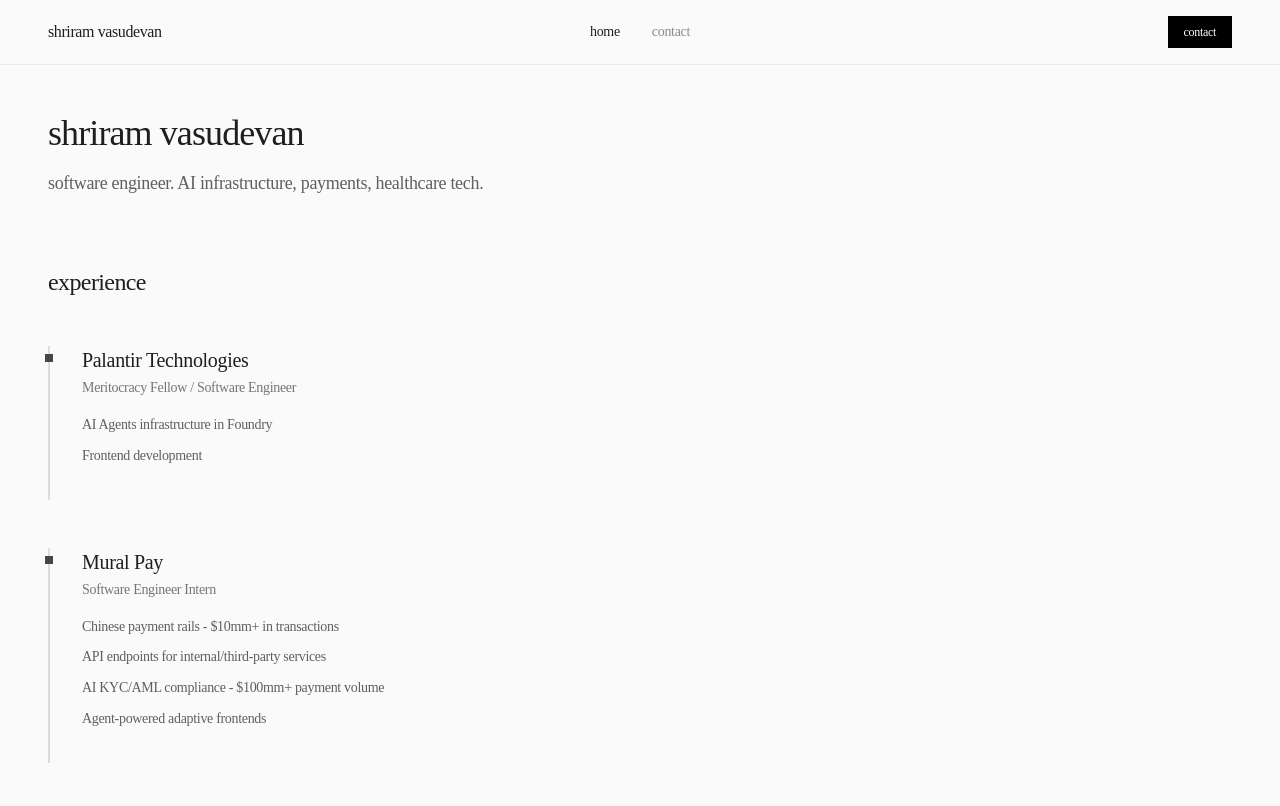
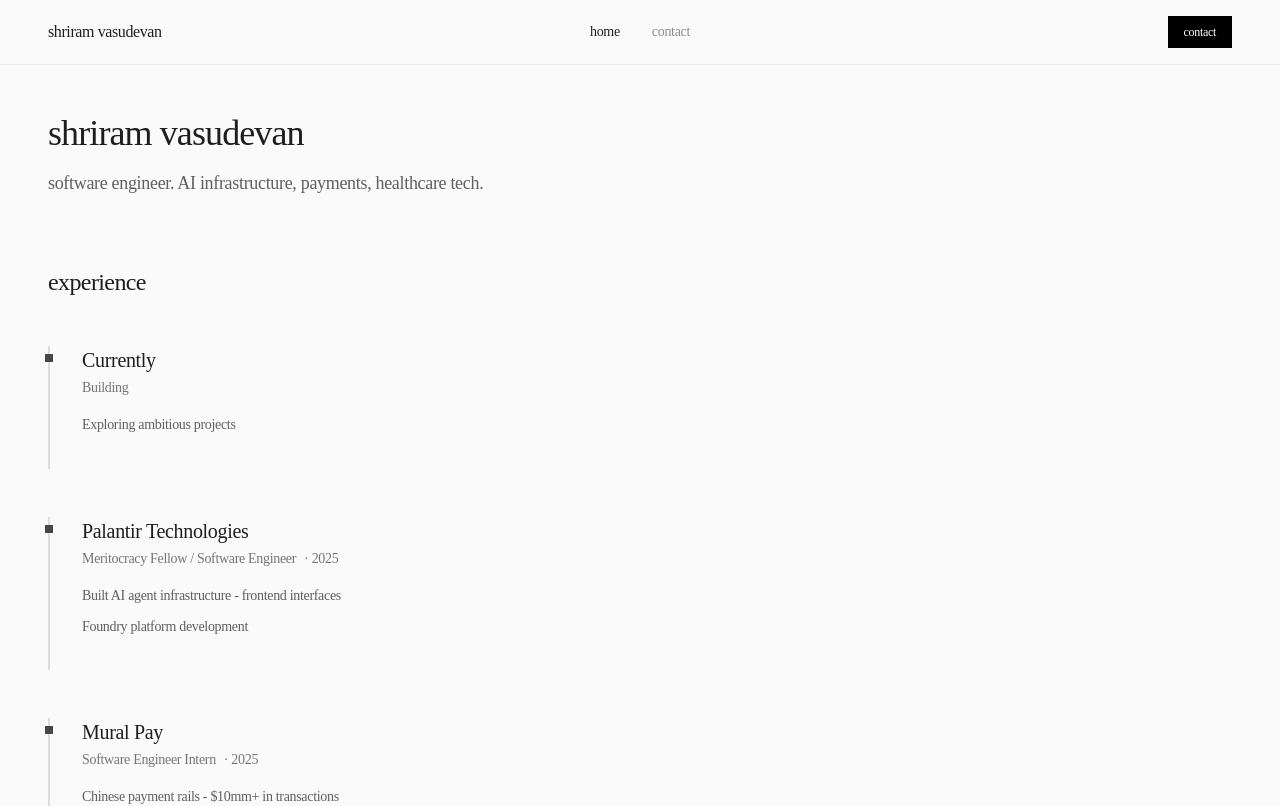
Before and after one commit to Shriram-Vasudevan/PersonalWebsite, a Next.js app in the folder shriram_website/: page / in a window 1280 px wide. Shown: the top 806 px of the page. Built offline with nearby package versions, Linux system fonts and the light colour scheme.

Commit message:
Update index.js

```diff
--- a/shriram_website/src/pages/index.js
+++ b/shriram_website/src/pages/index.js
@@ -10,16 +10,25 @@ export default function Home() {
 
   const experiences = [
     {
+      company: "Currently",
+      role: "Building",
+      description: [
+        "Exploring ambitious projects"
+      ]
+    },
+    {
       company: "Palantir Technologies",
       role: "Meritocracy Fellow / Software Engineer",
+      period: "2025",
       description: [
-        "AI Agents infrastructure in Foundry",
-        "Frontend development"
+        "Built AI agent infrastructure - frontend interfaces",
+        "Foundry platform development"
       ]
     },
     {
       company: "Mural Pay",
       role: "Software Engineer Intern",
+      period: "2025",
       description: [
         "Chinese payment rails - $10mm+ in transactions",
         "API endpoints for internal/third-party services",
@@ -30,6 +39,7 @@ export default function Home() {
     {
       company: "Omnicure",
       role: "Software Engineer",
+      period: "2024",
       description: [
         "WebRTC calling in Unity - iOS, Android, Web",
         "AR features for critical care - <50ms latency",
@@ -62,7 +72,10 @@ export default function Home() {
 
               <div>
                 <h3 className="text-xl font-medium mb-1">{exp.company}</h3>
-                <p className="text-sm opacity-60 mb-4">{exp.role}</p>
+                <p className="text-sm opacity-60 mb-4">
+                  {exp.role}
+                  {exp.period && <span className="ml-2">· {exp.period}</span>}
+                </p>
 
                 <ul className="space-y-2">
                   {exp.description.map((item, idx) => (
```
